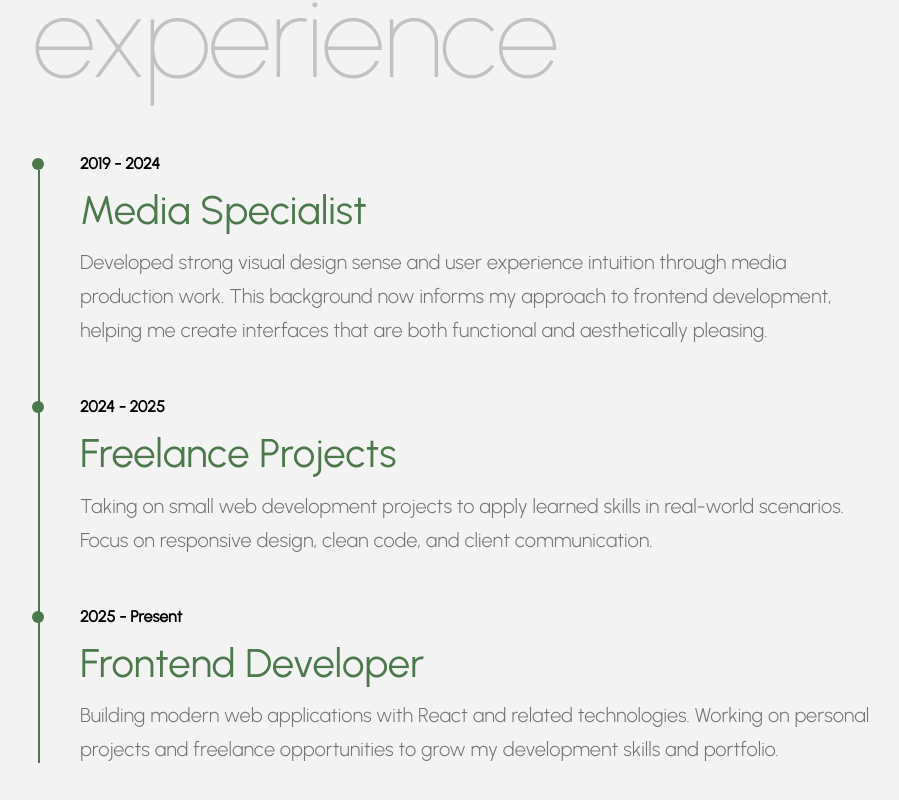
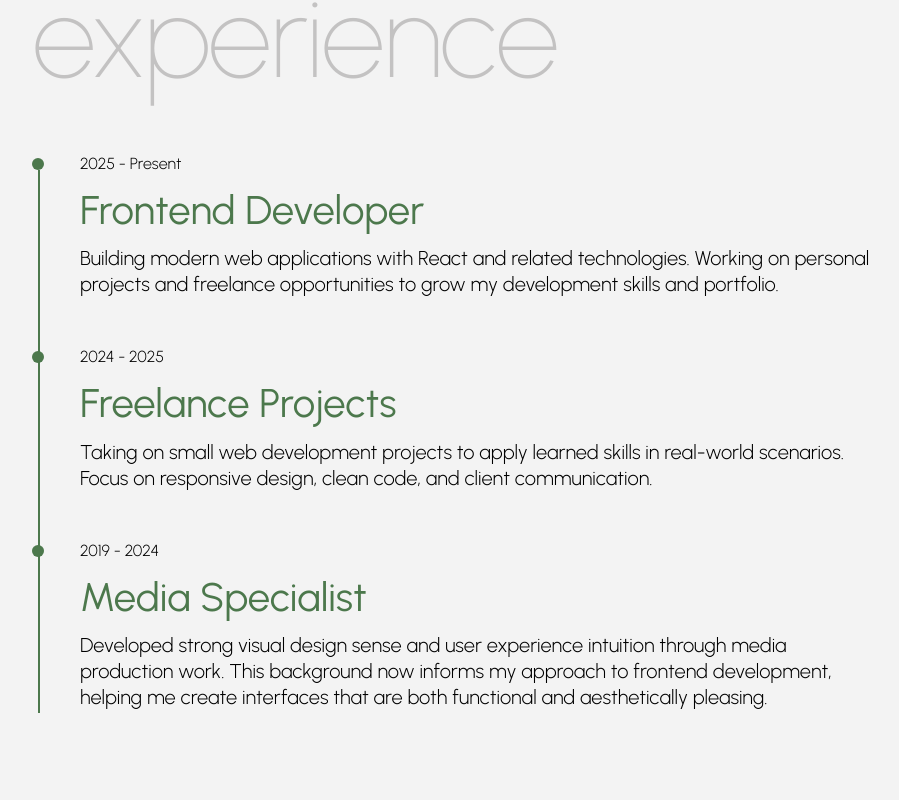
Before and after one commit to ayanbaryshev02-dev/portfolio, a React (Vite) app: page / in a window 1280 px wide. Shown: the part 3262-4062 px from the top of the page, without its empty margins (68-967 px from the left). Built offline with nearby package versions, Linux system fonts and the light colour scheme.

Commit message:
fix: change lineHeight and text style for experience section

```diff
--- a/src/components/TimelineItem/timelineItem.styles.js
+++ b/src/components/TimelineItem/timelineItem.styles.js
@@ -26,14 +26,13 @@ export const timelineItemStyles = {
   year: {
     mb: 1,
     color: 'text.primary',
-    fontWeight: 600,
   },
   title: {
     mb: 1,
     color: 'primary.main',
   },
   description: {
-    color: 'text.secondary',
-    lineHeight: 1.7,
+    color: 'text.primary',
+    lineHeight: 1.3,
   },
 };
--- a/src/data/experience.js
+++ b/src/data/experience.js
@@ -1,12 +1,11 @@
 export const experience = [
   {
     id: 1,
-    year: '2019 - 2024',
-    title: 'Media Specialist',
+    year: '2025 - Present',
+    title: 'Frontend Developer',
     description:
-      'Developed strong visual design sense and user experience intuition through media production work. This background now informs my approach to frontend development, helping me create interfaces that are both functional and aesthetically pleasing.',
+      'Building modern web applications with React and related technologies. Working on personal projects and freelance opportunities to grow my development skills and portfolio.',
   },
-
   {
     id: 2,
     year: '2024 - 2025',
@@ -14,12 +13,11 @@ export const experience = [
     description:
       'Taking on small web development projects to apply learned skills in real-world scenarios. Focus on responsive design, clean code, and client communication.',
   },
-
-  {
+    {
     id: 3,
-    year: '2025 - Present',
-    title: 'Frontend Developer',
+    year: '2019 - 2024',
+    title: 'Media Specialist',
     description:
-      'Building modern web applications with React and related technologies. Working on personal projects and freelance opportunities to grow my development skills and portfolio.',
+      'Developed strong visual design sense and user experience intuition through media production work. This background now informs my approach to frontend development, helping me create interfaces that are both functional and aesthetically pleasing.',
   },
 ];
--- a/src/sections/Experience/experience.styles.js
+++ b/src/sections/Experience/experience.styles.js
@@ -5,11 +5,13 @@ export const experienceStyles = {
     py: { xs: 6, md: 8 },
     minHeight: '100vh',
     backgroundColor: 'background.default',
+
   },
   heading: {
     mb: { xs: 4, md: 6 },
     textAlign: 'left',
     color: COLORS.textLines,
+
   },
   timeline: {
     position: 'relative',
```
